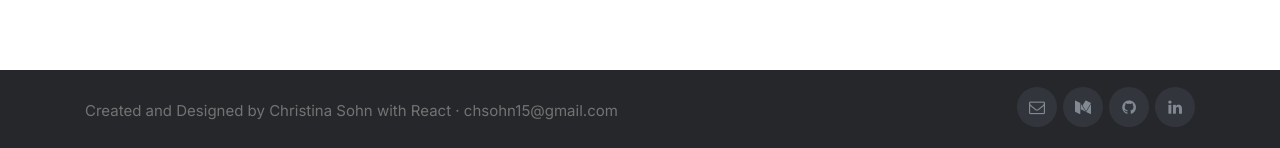
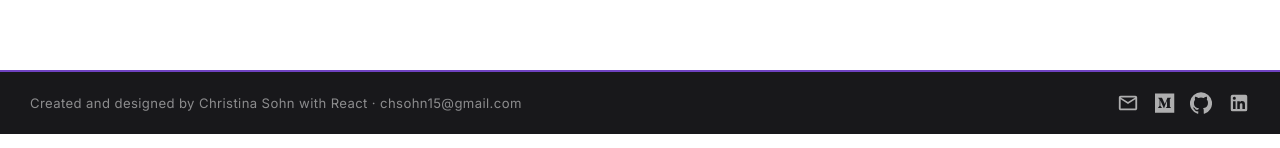
Before and after one commit to chsohn15/amplifyapp, a React (Create React App) app: page / in a window 1280 px wide. Shown: the part 5509-5657 px from the top of the page. Built offline with nearby package versions, Linux system fonts and the light colour scheme; no server answers.

Commit message:
update header and footer menu

```diff
--- a/src/components/Footer.js
+++ b/src/components/Footer.js
@@ -1,26 +1,65 @@
 import React from 'react'
+import styled from 'styled-components'
+import GitHub from '@material-ui/icons/GitHub';
+import MailOutlineIcon from '@material-ui/icons/MailOutline';
+import LinkedInIcon from '@material-ui/icons/LinkedIn';
+import { FontAwesomeIcon } from '@fortawesome/react-fontawesome'
+import { faMedium } from '@fortawesome/free-brands-svg-icons'
+
+const StyledFooter = styled.footer`
+  background: #18181b;
+  border-top: 2px solid var(--purple);
+  padding: 20px 30px;
+  display: flex;
+  align-items: center;
+  justify-content: space-between;
+`
+
+const Copyright = styled.p`
+  color: rgba(255, 255, 255, 0.5);
+  font-family: 'Inter', sans-serif;
+  font-size: 0.82rem;
+  letter-spacing: 0.03em;
+  margin: 0;
+`
+
+const IconLink = styled.a`
+  color: rgba(255, 255, 255, 0.65);
+  margin-left: 16px;
+  display: inline-flex;
+  align-items: center;
+  transition: color 0.2s ease;
+
+  &:hover {
+    color: white;
+  }
+`
+
+const Icons = styled.div`
+  display: flex;
+  align-items: center;
+`
 
 const Footer = () => {
-    return(
-        <footer class="site-footer">
-        <div class="container">
-          <div class="row">
-            <div class="col-md-8 col-sm-6 col-xs-12">
-              <p class="copyright-text">Created and Designed by Christina Sohn with React &middot; chsohn15@gmail.com
-              </p>
-            </div>
-            <div class="col-md-4 col-sm-6 col-xs-12">
-              <ul class="social-icons">
-                <li><a class="email" href="mailto:chsohn15@gmail.com"><i class="fa fa-envelope-o"></i></a></li>
-                <li><a class="medium" href="https://chsohn15.medium.com/" target = "_blank" rel = "noopener noreferrer"><i class="fa fa-medium"></i></a></li>
-                <li><a class="github" href="https://github.com/chsohn15" target = "_blank" rel = "noopener noreferrer"><i class="fa fa-github"></i></a></li>
-                <li><a class="linkedin" href="https://www.linkedin.com/in/christina-sohn/" target = "_blank" rel = "noopener noreferrer"><i class="fa fa-linkedin"></i></a></li>
-              </ul>
-            </div>
-          </div>
-        </div>
-  </footer>
-    )
+  return (
+    <StyledFooter>
+      <Copyright>Created and designed by Christina Sohn with React &middot; chsohn15@gmail.com</Copyright>
+      <Icons>
+        <IconLink href="mailto:chsohn15@gmail.com">
+          <MailOutlineIcon style={{ fontSize: '22px' }} />
+        </IconLink>
+        <IconLink href="https://chsohn15.medium.com/" target="_blank" rel="noopener noreferrer">
+          <FontAwesomeIcon icon={faMedium} style={{ fontSize: '22px' }} />
+        </IconLink>
+        <IconLink href="https://github.com/chsohn15" target="_blank" rel="noopener noreferrer">
+          <GitHub style={{ fontSize: '22px' }} />
+        </IconLink>
+        <IconLink href="https://www.linkedin.com/in/christina-sohn/" target="_blank" rel="noopener noreferrer">
+          <LinkedInIcon style={{ fontSize: '22px' }} />
+        </IconLink>
+      </Icons>
+    </StyledFooter>
+  )
 }
 
 export default Footer
--- a/src/components/Menu.js
+++ b/src/components/Menu.js
@@ -15,7 +15,7 @@ const StyledNavbar = styled(Navbar)`
   padding: 10px 30px;
 `
 
-const StyledNavLink = styled(Nav.Link)`
+const StyledNavLink = styled.a`
   color: rgba(255, 255, 255, 0.75) !important;
   font-family: 'Inter', sans-serif;
   font-weight: 500;
@@ -30,6 +30,7 @@ const StyledNavLink = styled(Nav.Link)`
   &:hover {
     color: white !important;
     background: rgba(107, 70, 193, 0.25);
+    text-decoration: none;
   }
 `
 
--- a/src/index.css
+++ b/src/index.css
@@ -93,138 +93,6 @@ code {
   -webkit-animation-fill-mode: both
 } */
 
-/* Footer */
-
-.site-footer
-{
-  background-color:#26272b;
-  padding:0px 0 20px;
-  font-size:15px;
-  line-height:150%;
-  color:#737373;
-}
-.site-footer p{
-  margin-top: 30px;
-}
-.site-footer a
-{
-  color:#737373;
-}
-.site-footer a:hover
-{
-  color:#3366cc;
-  text-decoration:none;
-}
-
-.site-footer .social-icons
-{
-  text-align:right;
-
-}
-.site-footer .social-icons a
-{
-  width:40px;
-  height:40px;
-  line-height:40px;
-  margin-left:6px;
-  margin-right:0;
-  margin-top:17px;
-  border-radius:100%;
-  background-color:#33353d
-}
-.copyright-text
-{
-  margin:0
-}
-@media (max-width:991px)
-{
-  .site-footer [class^=col-]
-  {
-    margin-bottom:30px
-  }
-}
-@media (max-width:767px)
-{
-  .site-footer
-  {
-    padding-bottom:0
-  }
-  .site-footer .copyright-text,.site-footer .social-icons
-  {
-    text-align:center
-  }
-}
-.social-icons
-{
-  padding-left:0;
-  margin-bottom:0;
-  list-style:none
-}
-.social-icons li
-{
-  display:inline-block;
-  margin-bottom:4px
-}
-.social-icons li.title
-{
-  margin-right:15px;
-  text-transform:uppercase;
-  color:#96a2b2;
-  font-weight:700;
-  font-size:13px
-}
-.social-icons a{
-  background-color:#eceeef;
-  color:#818a91;
-  font-size:16px;
-  display:inline-block;
-  line-height:44px;
-  width:44px;
-  height:44px;
-  text-align:center;
-  margin-right:8px;
-  border-radius:100%;
-  -webkit-transition:all .2s linear;
-  -o-transition:all .2s linear;
-  transition:all .2s linear
-}
-/* .social-icons a:active,.social-icons a:focus,.social-icons a:hover
-{
-  color:#fff;
-  background-color:#29aafe
-} */
-.social-icons.size-sm a
-{
-  line-height:34px;
-  height:34px;
-  width:34px;
-  font-size:14px
-}
-.social-icons a.medium:hover
-{
-  background-color:#3b5998
-}
-.social-icons a.github:hover
-{
-  background-color:#00aced
-}
-.social-icons a.linkedin:hover
-{
-  background-color:#007bb6
-}
-.social-icons a.medium:hover
-{
-  background-color:#ea4c89
-}
-@media (max-width:767px)
-{
-  .social-icons li.title
-  {
-    display:block;
-    margin-right:0;
-    font-weight:600
-  }
-}
 
 
 @media only screen and (max-width: 600px){
```
